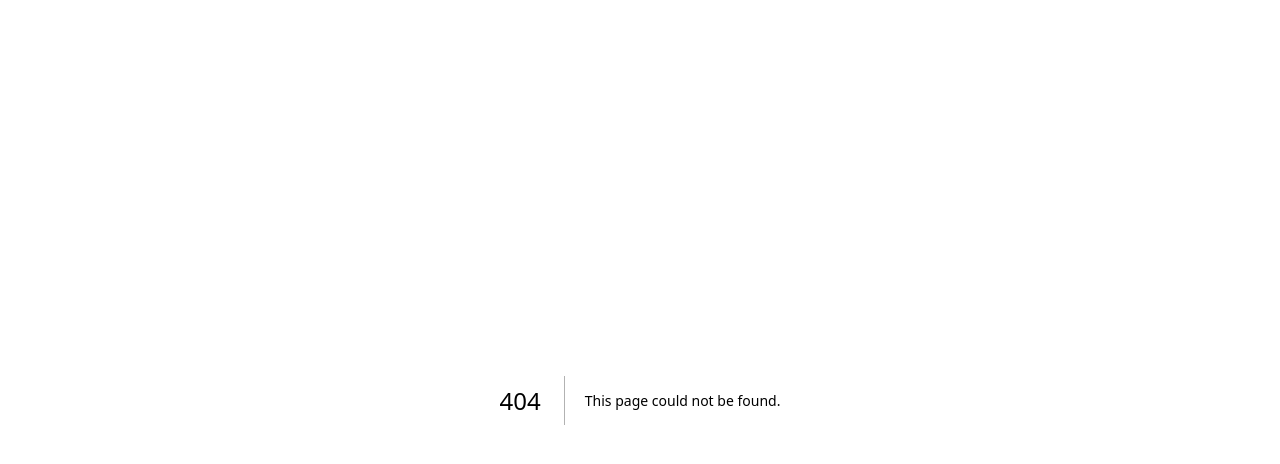
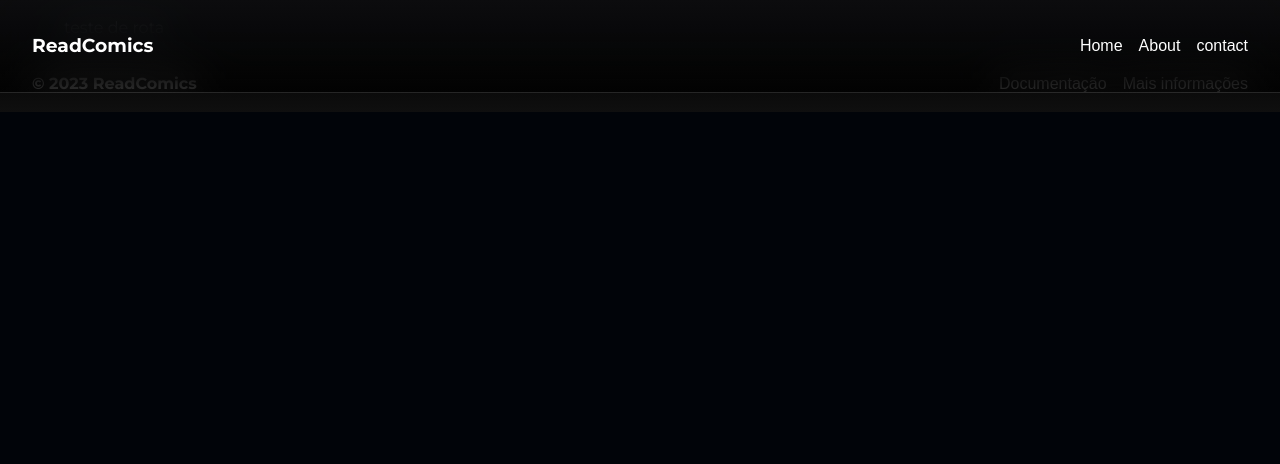
Before and after one commit to PedroHRFerreira/ReadComics, a Next.js app: page /comics/aventuras in a window 1280 px wide. Before the commit this address had no page. Shown: the top 464 px of the page. Built offline with nearby package versions, Linux system fonts and the light colour scheme; a web font is replaced by a local one.

Commit message:
feat: :sparkles: nova pagina

```diff
--- a/src/components/Header/Index.tsx
+++ b/src/components/Header/Index.tsx
@@ -6,7 +6,7 @@ const Header = () => {
       <section className={style.header__content}>
         <h1>ReadComics</h1>
         <div className={style.header__content__links}>
-          <a href="/home">Home</a>
+          <a href="/">Home</a>
           <a href="/about">About</a>
           <a href="/contact">contact</a>
         </div>
--- /dev/null
+++ b/src/pages/comics/[slug].tsx
@@ -0,0 +1,9 @@
+import RootLayout from "@/layouts/RootLayout";
+
+export default function Comics() {
+  return (
+    <RootLayout>
+      <article>teste de rota</article>
+    </RootLayout>
+  );
+}
```
